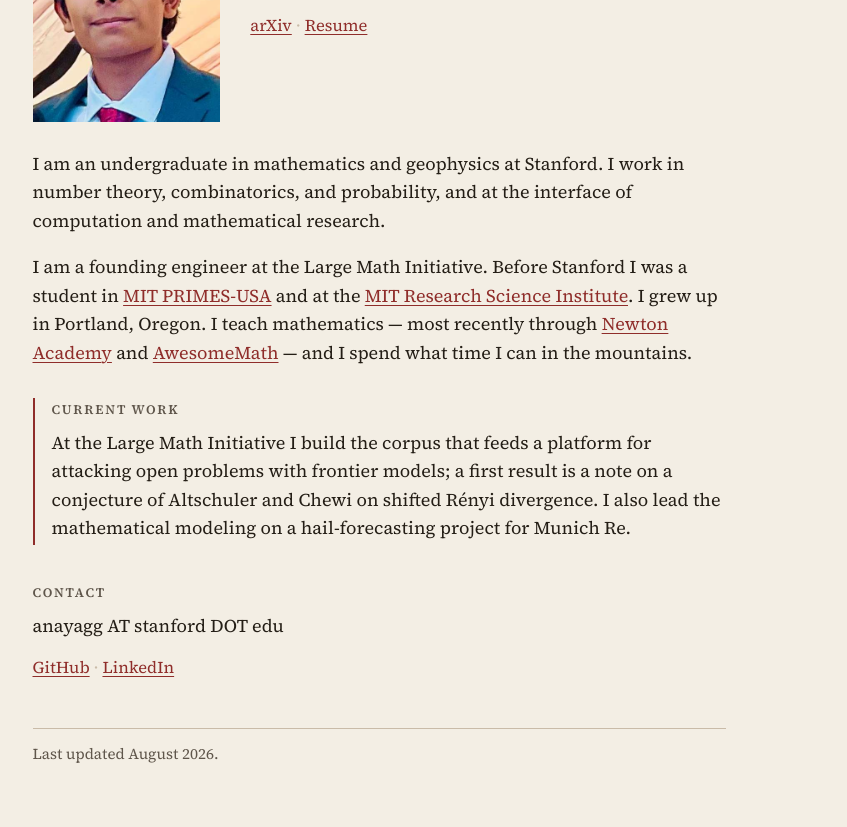
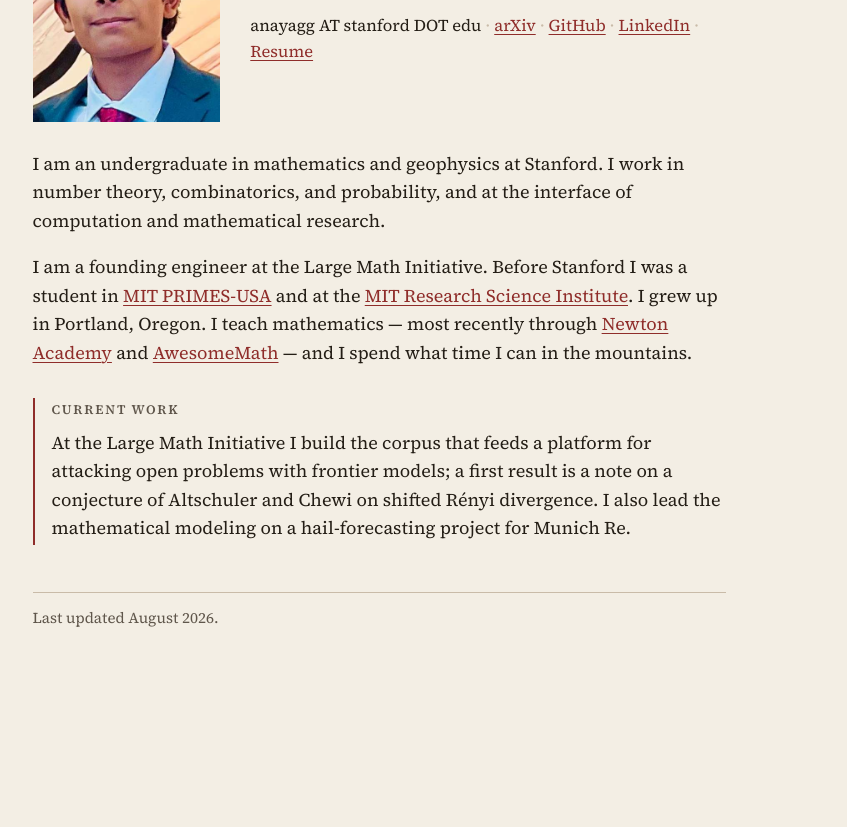
Before and after one commit to anayagg23/anayagg23.github.io, a plain HTML site: page index.html in a window 1280 px wide. Shown: the part 233-1060 px from the top of the page, without its empty margins (216-1063 px from the left). After the commit the page ends 924 px from the top, so only its background shows below. Drawn offline with Linux system fonts and the light colour scheme.

Commit message:
Move contact into the homepage byline and drop the Contact nav item.
Co-authored-by: Cursor <cursoragent@cursor.com>

```diff
--- a/css/site.css
+++ b/css/site.css
@@ -187,7 +187,6 @@ main {
 }
 
 .now h2,
-.contact h2,
 .page-title {
   margin: 0 0 0.45rem;
   font-size: 0.72rem;
@@ -203,15 +202,6 @@ main {
 
 .now p {
   margin: 0;
-}
-
-.contact {
-  max-width: var(--measure);
-  margin-top: 2.1rem;
-}
-
-.contact p {
-  margin: 0 0 0.4rem;
 }
 
 .paper {
--- a/index.html
+++ b/index.html
@@ -20,7 +20,6 @@
         <li><a href="papers.html">Papers</a></li>
         <li><a href="talks.html">Talks</a></li>
         <li><a href="teaching.html">Teaching</a></li>
-        <li><a href="index.html#contact">Contact</a></li>
         <li><a href="assets/resume.pdf">Resume</a></li>
       </ul>
     </header>
@@ -38,7 +37,10 @@
             Stanford University
           </p>
           <ul class="links">
+            <li>anayagg AT stanford DOT edu</li>
             <li><a href="https://arxiv.org/search/?searchtype=author&amp;query=Aggarwal%2C+Anay">arXiv</a></li>
+            <li><a href="https://github.com/anayagg23">GitHub</a></li>
+            <li><a href="https://www.linkedin.com/in/anay-aggarwal23/">LinkedIn</a></li>
             <li><a href="assets/resume.pdf">Resume</a></li>
           </ul>
         </div>
@@ -75,15 +77,6 @@
           project for Munich Re.
         </p>
       </aside>
-
-      <section class="contact" id="contact">
-        <h2>Contact</h2>
-        <p>anayagg AT stanford DOT edu</p>
-        <ul class="links">
-          <li><a href="https://github.com/anayagg23">GitHub</a></li>
-          <li><a href="https://www.linkedin.com/in/anay-aggarwal23/">LinkedIn</a></li>
-        </ul>
-      </section>
     </main>
 
     <footer class="site-footer">
```
Also changed, not shown: papers.html (+0 -1 lines), talks.html (+0 -1 lines), teaching.html (+0 -1 lines).
